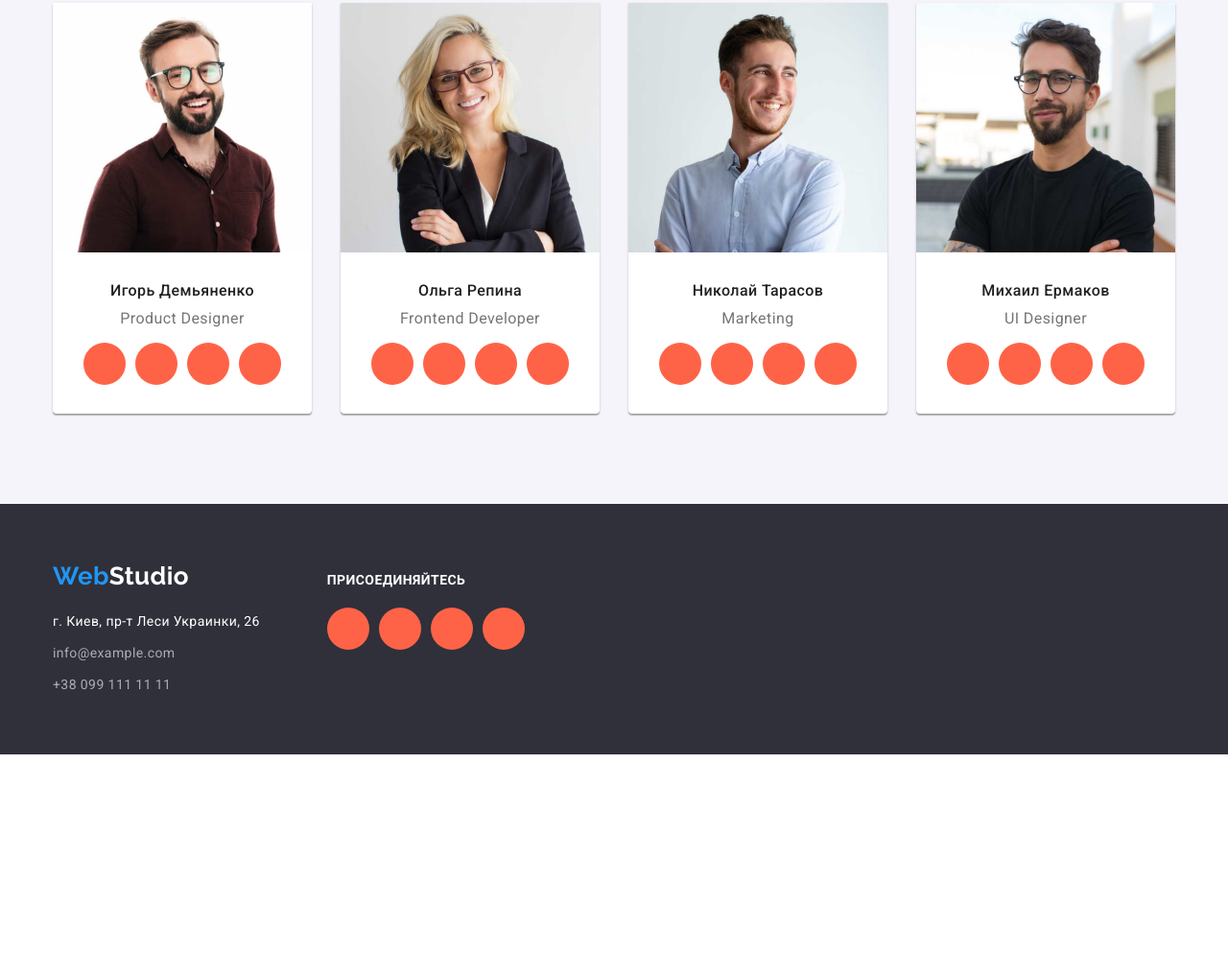
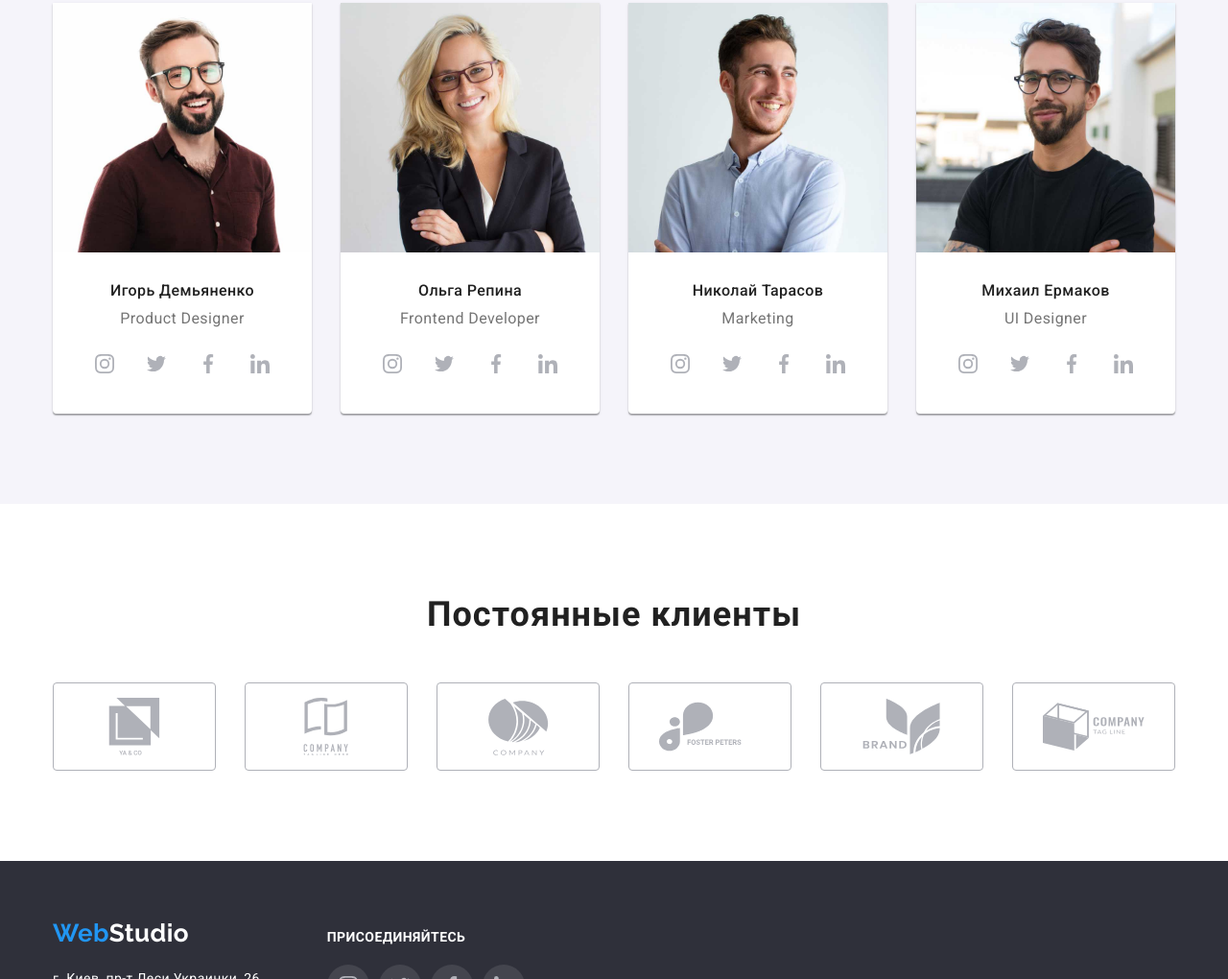
Before and after one commit to NikolayDvoinikh/goit-markup-hw-04, a plain HTML site: page index.html in a window 1280 px wide. Shown: the part 1780-2800 px from the top of the page at 96% size. Before the commit the page ends 2566 px from the top, so only its background shows below. Drawn offline with nearby package versions, Linux system fonts and the light colour scheme.

Commit message:
ДЗ 4 в 1
Домашнє завдання 4 версія 1

```diff
--- a/css/styles.css
+++ b/css/styles.css
@@ -3,6 +3,7 @@
 	--title-text-color: #212121;
 	--accent-color: #2196f3;
 	--second-text-color: #ffffff;
+	--soc-primary-color: #afb1b8;
 }
 
 body {
@@ -111,7 +112,10 @@ img {
 }
 .auth .link {
 	color: currentColor;
+	display: flex;
+	align-items: center;
 }
+
 .link:hover,
 .link:focus {
 	color: var(--accent-color);
@@ -124,7 +128,16 @@ img {
 .auth.list {
 	display: flex;
 	margin-left: auto;
-	gap: 50px;
+	gap: 30px;
+}
+.contacts-icon {
+	margin-right: 10px;
+	fill: currentColor;
+}
+
+.header-item {
+	background-position: center;
+	background-size: contain;
 }
 
 /* ----------------------Hero--------------------- */
@@ -192,35 +205,16 @@ img {
 .feature-box {
 	width: 270px;
 }
-.feature-icon {
-}
+
 .feature-icon-box {
+	display: flex;
+	align-items: center;
+	justify-content: center;
 	height: 120px;
-	background-color: #f5f4fa;
+	background-color: rgba(245, 244, 250, 1);
 	margin-bottom: 30px;
 	border-radius: 4px;
 }
-/* .feature-box::before {
-	display: block;
-	content: "";
-	height: 120px;
-	background-color: #f5f4fa;
-	background-repeat: no-repeat;
-	margin-bottom: 30px;
-	background-position: center;
-} */
-/* .feature-box:nth-child(1)::before {
-	background-image: url(../images/antenna.svg);
-}
-.feature-box:nth-child(2)::before {
-	background-image: url(../images/clock.svg);
-}
-.feature-box:nth-child(3)::before {
-	background-image: url(../images/diagram.svg);
-}
-.feature-box:nth-child(4)::before {
-	background-image: url(../images/astronaut.svg);
-} */
 
 .features-page .title {
 	font-size: 14px;
@@ -282,7 +276,7 @@ img {
 }
 
 .team-content {
-	padding: 30px 59px 0 59px;
+	padding: 30px 32px;
 }
 
 .team-item {
@@ -299,23 +293,65 @@ img {
 	display: flex;
 	justify-content: center;
 	gap: 10px;
-	margin-bottom: 30px;
+}
+.soc-link {
+	fill: currentColor;
 }
 
-.team-soc-item {
+.team-soc-link {
 	width: 44px;
 	height: 44px;
 	border-radius: 50%;
-	background-color: tomato;
+	display: flex;
+	justify-content: center;
+	align-items: center;
+	color: var(--soc-primary-color);
 }
-.team-soc-item:hover,
-.team-soc-item:focus {
-	background-color: #2196f3;
+.team-soc-link:hover,
+.team-soc-link:focus {
+	background-color: var(--accent-color);
+	color: var(--second-text-color);
+}
+
+/* ----------------------clients-------------------- */
+.clients-title {
+	font-weight: 700;
+	font-size: 36px;
+	line-height: 1.17;
+	text-align: center;
+	letter-spacing: 0.03em;
+	color: #212121;
+	margin-bottom: 50px;
+}
+.clients-list {
+	display: flex;
+	justify-content: center;
+	gap: 30px;
+}
+
+.clients-link {
+	display: flex;
+	align-items: center;
+	justify-content: center;
+	width: 170px;
+	height: 92px;
+	color: #afb1b8;
+	border: 1px solid #afb1b8;
+	border-radius: 4px;
+}
+
+.clients-logo {
+	fill: currentColor;
+}
+.clients-link:hover,
+.clients-link:focus {
+	color: var(--accent-color);
+	border: 1px solid var(--accent-color);
 }
 
 /* ----------------------footer-------------------- */
 
-.footer-soc.list {
+.soc-list {
 	display: flex;
 	justify-content: center;
 	gap: 10px;
@@ -337,7 +373,6 @@ img {
 	background-color: #2f303a;
 	padding-top: 60px;
 	padding-bottom: 60px;
-	max-width: 1600px;
 	margin-left: auto;
 	margin-right: auto;
 }
@@ -372,6 +407,9 @@ img {
 .link-tel {
 	margin: 0;
 }
+.footer-soc-link {
+	background-color: rgba(255, 255, 255, 0.1);
+}
 
 /* -----------------PORTFOLIO---------------*/
 .filter {
@@ -398,6 +436,7 @@ img {
 .button:focus {
 	background-color: var(--accent-color);
 	color: var(--second-text-color);
+	box-shadow: 0px 3px 1px rgba(0, 0, 0, 0.1), 0px 1px 2px rgba(0, 0, 0, 0.08), 0px 2px 2px rgba(0, 0, 0, 0.12);
 }
 .projects-title {
 	font-size: 18px;
--- a/index.html
+++ b/index.html
@@ -33,8 +33,22 @@
 					</ul>
 				</nav>
 				<ul class="auth list">
-					<li><a href="mailto:info@devstudio.com" class="link">info@devstudio.com</a></li>
-					<li><a href="tel:+380961111111" class="link">+38 096 111 11 11</a></li>
+					<li class="header-item">
+						<a href="mailto:info@devstudio.com" class="link link-mail">
+							<svg class="contacts-icon env" width="21" height="16">
+								<use href="./images/icons.svg#icon-envelope"></use>
+							</svg>
+							info@devstudio.com
+						</a>
+					</li>
+					<li class="header-item">
+						<a href="tel:+380961111111" class="link link-tel">
+							<svg class="contacts-icon smrt" width="16" height="21">
+								<use href="./images/icons.svg#icon-smartphone"></use>
+							</svg>
+							+38 096 111 11 11
+						</a>
+					</li>
 				</ul>
 			</div>
 		</header>
@@ -53,7 +67,7 @@
 						<li class="feature-box">
 							<div class="feature-icon-box">
 								<svg class="feature-icon" width="70px" height="70px">
-									<use href="./images/symbol-defs.svg#icon-antenna"></use>
+									<use href="./images/icons.svg#icon-antenna"></use>
 								</svg>
 							</div>
 							<h3 class="title">Внимание к деталям</h3>
@@ -64,7 +78,7 @@
 						<li class="feature-box">
 							<div class="feature-icon-box">
 								<svg class="feature-icon" width="70px" height="70px">
-									<use href=""></use>
+									<use href="./images/icons.svg#icon-clock"></use>
 								</svg>
 							</div>
 							<h3 class="title">Пунктуальность</h3>
@@ -75,7 +89,7 @@
 						<li class="feature-box">
 							<div class="feature-icon-box">
 								<svg class="feature-icon" width="70px" height="70px">
-									<use href=""></use>
+									<use href="./images/icons.svg#icon-diagram"></use>
 								</svg>
 							</div>
 							<h3 class="title">Планирование</h3>
@@ -86,7 +100,7 @@
 						<li class="feature-box">
 							<div class="feature-icon-box">
 								<svg class="feature-icon" width="70px" height="70px">
-									<use href=""></use>
+									<use href="./images/icons.svg#icon-astronaut"></use>
 								</svg>
 							</div>
 							<h3 class="title">Современные технологии</h3>
@@ -138,37 +152,37 @@
 							<div class="team-content">
 								<h3 class="title name">Игорь Демьяненко</h3>
 								<p lang="en" class="profession">Product Designer</p>
-							</div>
 								<ul class="team-soc list">
 									<li class="team-soc-item">
-									<a href="">
+										<a href="" class="team-soc-link">
 											<svg class="soc-link instagram" width="20px" height="20px">
-											<use></use>
+												<use href="./images/icons.svg#icon-instagram"></use>
 											</svg>
 										</a>
 									</li>
 									<li class="team-soc-item">
-									<a href="">
+										<a href="" class="team-soc-link">
 											<svg class="soc-link twitter" width="20px" height="20px">
-											<use></use>
+												<use href="./images/icons.svg#icon-twitter"></use>
 											</svg>
 										</a>
 									</li>
 									<li class="team-soc-item">
-									<a href="">
+										<a href="" class="team-soc-link">
 											<svg class="soc-link facebook" width="20px" height="20px">
-											<use></use>
+												<use href="./images/icons.svg#icon-facebook"></use>
 											</svg>
 										</a>
 									</li>
 									<li class="team-soc-item">
-									<a href="">
+										<a href="" class="team-soc-link">
 											<svg class="soc-link linkedin" width="20px" height="20px">
-											<use></use>
+												<use href="./images/icons.svg#icon-linkedin"></use>
 											</svg>
 										</a>
 									</li>
 								</ul>
+							</div>
 						</li>
 
 						<li class="team-item">
@@ -176,37 +190,37 @@
 							<div class="team-content">
 								<h3 class="title name">Ольга Репина</h3>
 								<p lang="en" class="profession">Frontend Developer</p>
-							</div>
 								<ul class="team-soc list">
 									<li class="team-soc-item">
-									<a href="">
+										<a href="" class="team-soc-link">
 											<svg class="soc-link instagram" width="20px" height="20px">
-											<use></use>
+												<use href="./images/icons.svg#icon-instagram"></use>
 											</svg>
 										</a>
 									</li>
 									<li class="team-soc-item">
-									<a href="">
+										<a href="" class="team-soc-link">
 											<svg class="soc-link twitter" width="20px" height="20px">
-											<use></use>
+												<use href="./images/icons.svg#icon-twitter"></use>
 											</svg>
 										</a>
 									</li>
 									<li class="team-soc-item">
-									<a href="">
+										<a href="" class="team-soc-link">
 											<svg class="soc-link facebook" width="20px" height="20px">
-											<use></use>
+												<use href="./images/icons.svg#icon-facebook"></use>
 											</svg>
 										</a>
 									</li>
 									<li class="team-soc-item">
-									<a href="">
+										<a href="" class="team-soc-link">
 											<svg class="soc-link linkedin" width="20px" height="20px">
-											<use></use>
+												<use href="./images/icons.svg#icon-linkedin"></use>
 											</svg>
 										</a>
 									</li>
 								</ul>
+							</div>
 						</li>
 
 						<li class="team-item">
@@ -220,37 +234,37 @@
 							<div class="team-content">
 								<h3 class="title name">Николай Тарасов</h3>
 								<p lang="en" class="profession">Marketing</p>
-							</div>
 								<ul class="team-soc list">
 									<li class="team-soc-item">
-									<a href="">
+										<a href="" class="team-soc-link">
 											<svg class="soc-link instagram" width="20px" height="20px">
-											<use></use>
+												<use href="./images/icons.svg#icon-instagram"></use>
 											</svg>
 										</a>
 									</li>
 									<li class="team-soc-item">
-									<a href="">
+										<a href="" class="team-soc-link">
 											<svg class="soc-link twitter" width="20px" height="20px">
-											<use></use>
+												<use href="./images/icons.svg#icon-twitter"></use>
 											</svg>
 										</a>
 									</li>
 									<li class="team-soc-item">
-									<a href="">
+										<a href="" class="team-soc-link">
 											<svg class="soc-link facebook" width="20px" height="20px">
-											<use></use>
+												<use href="./images/icons.svg#icon-facebook"></use>
 											</svg>
 										</a>
 									</li>
 									<li class="team-soc-item">
-									<a href="">
+										<a href="" class="team-soc-link">
 											<svg class="soc-link linkedin" width="20px" height="20px">
-											<use></use>
+												<use href="./images/icons.svg#icon-linkedin"></use>
 											</svg>
 										</a>
 									</li>
 								</ul>
+							</div>
 						</li>
 
 						<li class="team-item">
@@ -264,37 +278,86 @@
 							<div class="team-content">
 								<h3 class="title name">Михаил Ермаков</h3>
 								<p lang="en" class="profession">UI Designer</p>
-							</div>
 								<ul class="team-soc list">
 									<li class="team-soc-item">
-									<a href="">
+										<a href="" class="team-soc-link">
 											<svg class="soc-link instagram" width="20px" height="20px">
-											<use></use>
+												<use href="./images/icons.svg#icon-instagram"></use>
 											</svg>
 										</a>
 									</li>
 									<li class="team-soc-item">
-									<a href="">
+										<a href="" class="team-soc-link">
 											<svg class="soc-link twitter" width="20px" height="20px">
-											<use></use>
+												<use href="./images/icons.svg#icon-twitter"></use>
 											</svg>
 										</a>
 									</li>
 									<li class="team-soc-item">
-									<a href="">
+										<a href="" class="team-soc-link">
 											<svg class="soc-link facebook" width="20px" height="20px">
-											<use></use>
+												<use href="./images/icons.svg#icon-facebook"></use>
 											</svg>
 										</a>
 									</li>
 									<li class="team-soc-item">
-									<a href="">
+										<a href="" class="team-soc-link">
 											<svg class="soc-link linkedin" width="20px" height="20px">
-											<use></use>
+												<use href="./images/icons.svg#icon-linkedin"></use>
 											</svg>
 										</a>
 									</li>
 								</ul>
+							</div>
+						</li>
+					</ul>
+				</div>
+			</section>
+			<section class="clients section">
+				<div class="container">
+					<h2 class="title clients-title">Постоянные клиенты</h2>
+					<ul class="clients-list list">
+						<li class="clients-item">
+							<a href="" class="clients-link">
+								<svg class="clients-logo" width="106px" height="60px">
+									<use href="./images/icons.svg#icon-Logo1"></use>
+								</svg>
+							</a>
+						</li>
+						<li class="clients-item">
+							<a href="" class="clients-link">
+								<svg class="clients-logo" width="106px" height="60px">
+									<use href="./images/icons.svg#icon-Logo2"></use>
+								</svg>
+							</a>
+						</li>
+						<li class="clients-item">
+							<a href="" class="clients-link">
+								<svg class="clients-logo" width="106px" height="60px">
+									<use href="./images/icons.svg#icon-Logo3"></use>
+								</svg>
+							</a>
+						</li>
+						<li class="clients-item">
+							<a href="" class="clients-link">
+								<svg class="clients-logo" width="106px" height="60px">
+									<use href="./images/icons.svg#icon-Logo4"></use>
+								</svg>
+							</a>
+						</li>
+						<li class="clients-item">
+							<a href="" class="clients-link">
+								<svg class="clients-logo" width="106px" height="60px">
+									<use href="./images/icons.svg#icon-Logo5"></use>
+								</svg>
+							</a>
+						</li>
+						<li class="clients-item">
+							<a href="" class="clients-link">
+								<svg class="clients-logo" width="106px" height="60px">
+									<use href="./images/icons.svg#icon-Logo6"></use>
+								</svg>
+							</a>
 						</li>
 					</ul>
 				</div>
@@ -317,32 +380,32 @@
 				</div>
 				<div class="footer-soc-thumb">
 					<h2 class="soc-title">присоединяйтесь</h2>
-					<ul class="footer-soc list">
-						<li class="team-soc-item">
-							<a href="">
+					<ul class="soc-list list">
+						<li class="footer-soc-item">
+							<a href="" class="team-soc-link footer-soc-link">
 								<svg class="soc-link instagram" width="20px" height="20px">
-									<use></use>
+									<use href="./images/icons.svg#icon-instagram"></use>
 								</svg>
 							</a>
 						</li>
-						<li class="team-soc-item">
-							<a href="">
+						<li class="footer-soc-item">
+							<a href="" class="team-soc-link footer-soc-link">
 								<svg class="soc-link twitter" width="20px" height="20px">
-									<use></use>
+									<use href="./images/icons.svg#icon-twitter"></use>
 								</svg>
 							</a>
 						</li>
-						<li class="team-soc-item">
-							<a href="">
+						<li class="footer-soc-item">
+							<a href="" class="team-soc-link footer-soc-link">
 								<svg class="soc-link facebook" width="20px" height="20px">
-									<use></use>
+									<use href="./images/icons.svg#icon-facebook"></use>
 								</svg>
 							</a>
 						</li>
-						<li class="team-soc-item">
-							<a href="">
+						<li class="footer-soc-item">
+							<a href="" class="team-soc-link footer-soc-link">
 								<svg class="soc-link linkedin" width="20px" height="20px">
-									<use></use>
+									<use href="./images/icons.svg#icon-linkedin"></use>
 								</svg>
 							</a>
 						</li>
```
Also changed, not shown: portfolio.html (+55 -4 lines), images/Logo1.svg (deleted), images/Logo2.svg (deleted), images/Logo3.svg (deleted), images/Logo4.svg (deleted), images/Logo5.svg (deleted), images/Logo6.svg (deleted), images/icons.svg (added), images/symbol-defs.svg (deleted). Lines whose indentation alone changed are shown as unchanged.
